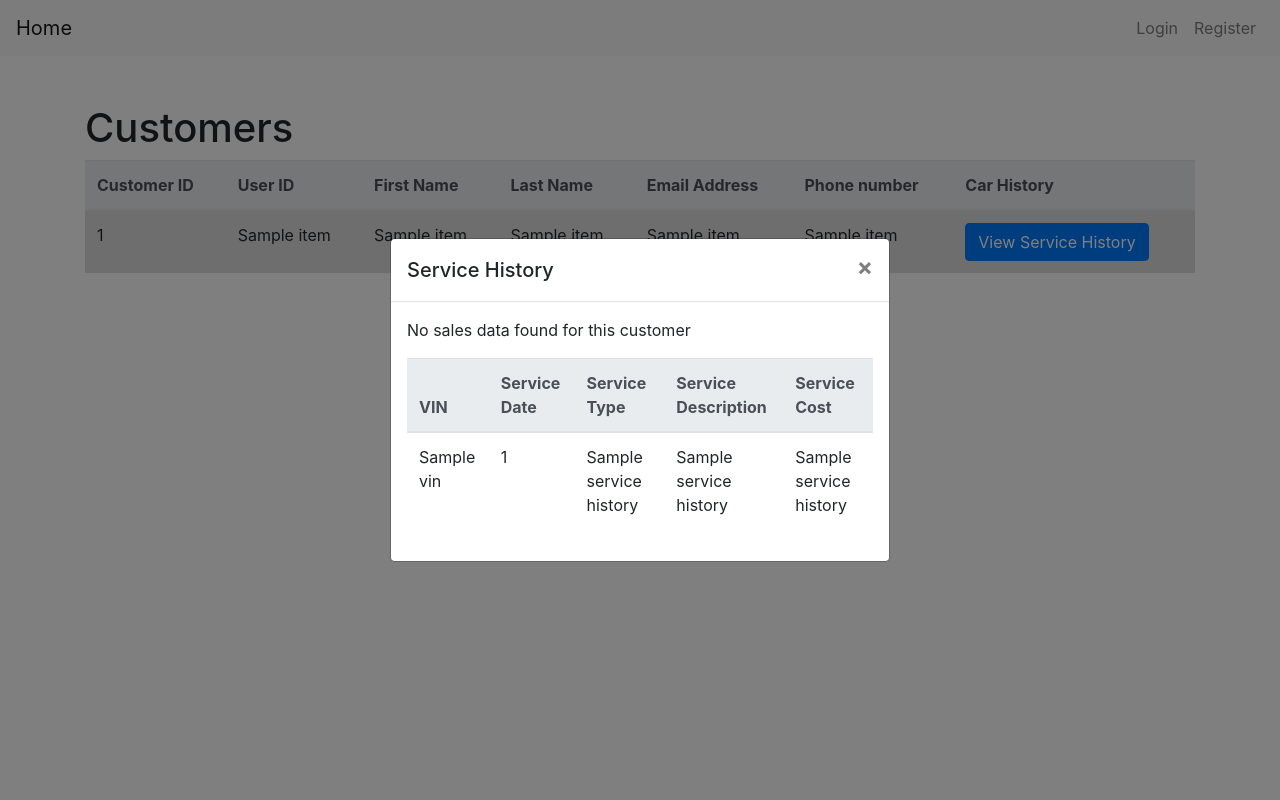
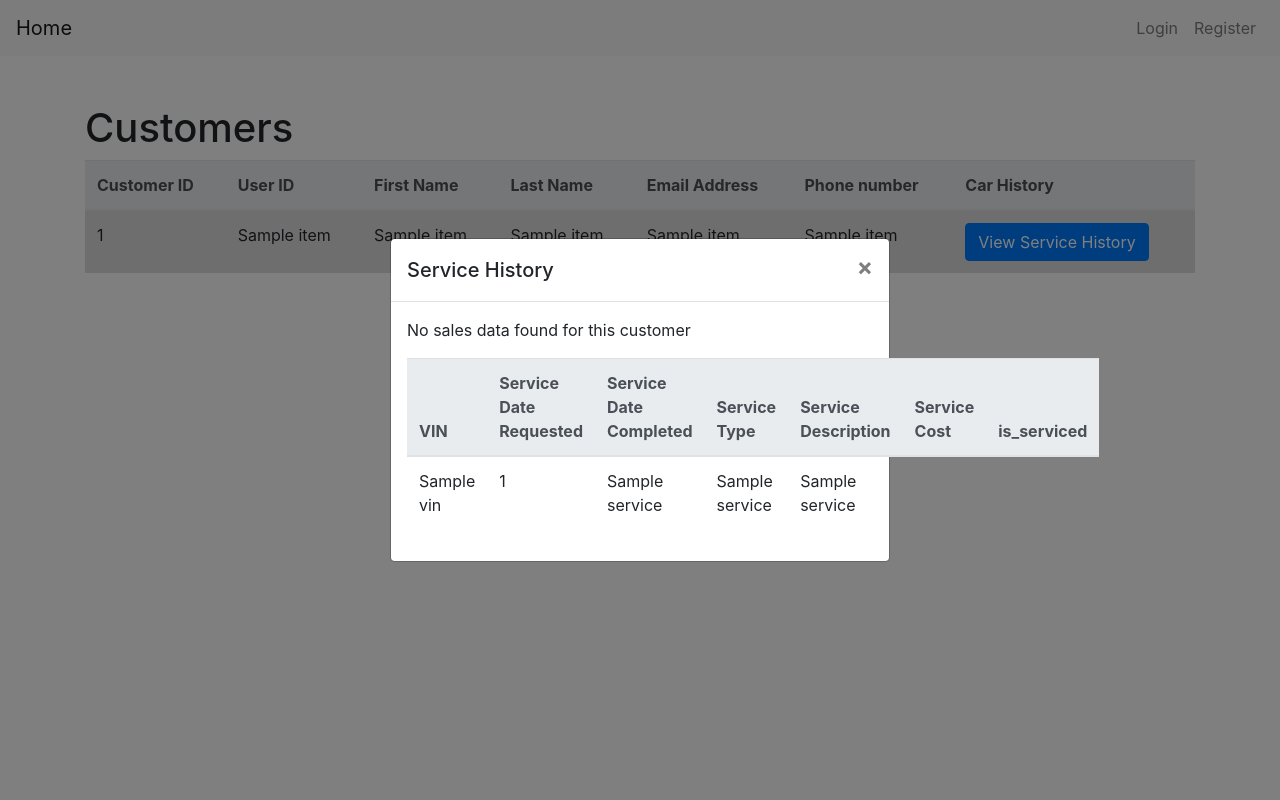
Before and after one commit to SoumilSaxena/CarDealership, a Flask app: template templates/customers.html in a window 1280 px wide, after a click on "View Service History". Run offline with Flask 3, Linux system fonts and the light colour scheme; the template is opened without the code that fills it: most values are stand-ins (such as "Sample title", 1, 10 or a date in 2020); parts of the project's set-up code (start-up, migrations or seed data) failed here and were passed over; some libraries are stand-ins or nearby versions.

Commit message:
view customers

```diff
--- a/setup.py
+++ b/setup.py
@@ -72,7 +72,13 @@ def customers():
         print(f"\nError occured: {e}")
         return redirect(url_for('index'))
     cust = cur.fetchall()
-    return render_template('customers.html', data=cust)
+    try:
+        cur.execute("SELECT VIN, service_date_requested, service_date_completed, service_type, service_request_description, service_cost, is_serviced FROM Service_History")
+    except psycopg2.Error as e:
+        print(f"\nError occured: {e}")
+        return redirect(url_for('index'))
+    service = cur.fetchall()
+    return render_template('customers.html', data=cust, service=service)
 
 @app.route('/custsales')
 @login_required
--- a/templates/car_service_history.html
+++ b/templates/car_service_history.html
@@ -22,14 +22,16 @@
                     <thead class="thead-light">
                         <tr>
                             <th scope="col">VIN</th>
-                            <th scope="col">Service Date</th>
+                            <th scope="col">Service Date Requested</th>
+                            <th scope="col">Service Date Completed</th>
                             <th scope="col">Service Type</th>
                             <th scope="col">Service Description</th>
                             <th scope="col">Service Cost</th>
+                            <th scope="col">is_serviced</th>
                         </tr>
                     </thead>
                     <tbody>
-                        {% for service in service_history[vin] %}
+                        {% for service in service%}
                             <tr>
                                 <td>{{ vin }}</td>
                                 <td>{{ service[0] }}</td>
```
